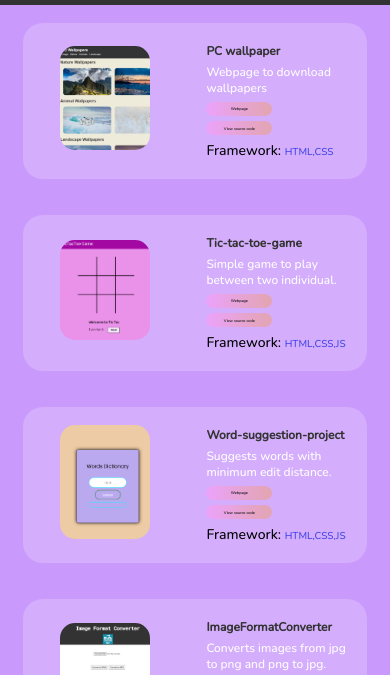
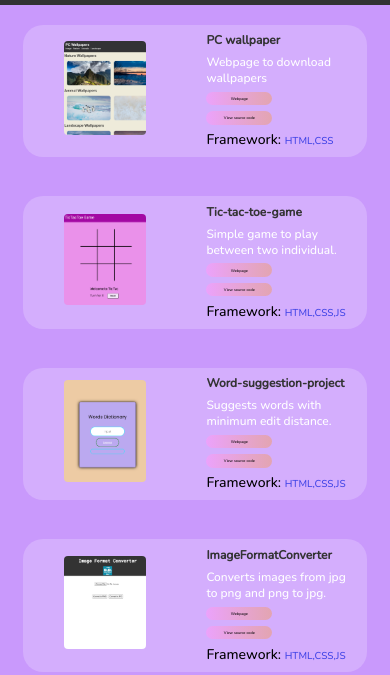
Before and after one commit to hars310/Webportfolio, a plain HTML site: page projects.html in a window 390 px wide. Shown: the part 70-745 px from the top of the page. Drawn offline with nearby package versions, Linux system fonts and the light colour scheme.

Commit message:
mobile responsiveness adjusted
changed some margin and padding of container and about section

```diff
--- a/projects.css
+++ b/projects.css
@@ -45,10 +45,10 @@ nav ul a{
 }
 
 .container {
-    height: 40vw;
-    margin-top: 5%;
+    height: 34vw;
+    /* margin-top: 5%; */
     border-radius: 20px;
-    margin: 18px 6%;
+    margin: 5% 6%;
     display: flex;
     align-items: center;
     justify-content: space-evenly;
@@ -67,9 +67,9 @@ nav ul a{
 	margin-left: 20px;
 }
 .projectimage {
-    width: 55%;
-    height: 35%;
-    border-radius: 15px;
+    width: 50%;
+    height: 25%;
+    border-radius: 4px;
     justify-content: right;
     align-items: right;
 }
```
Also changed, not shown: styles.css (+8 -6 lines).
